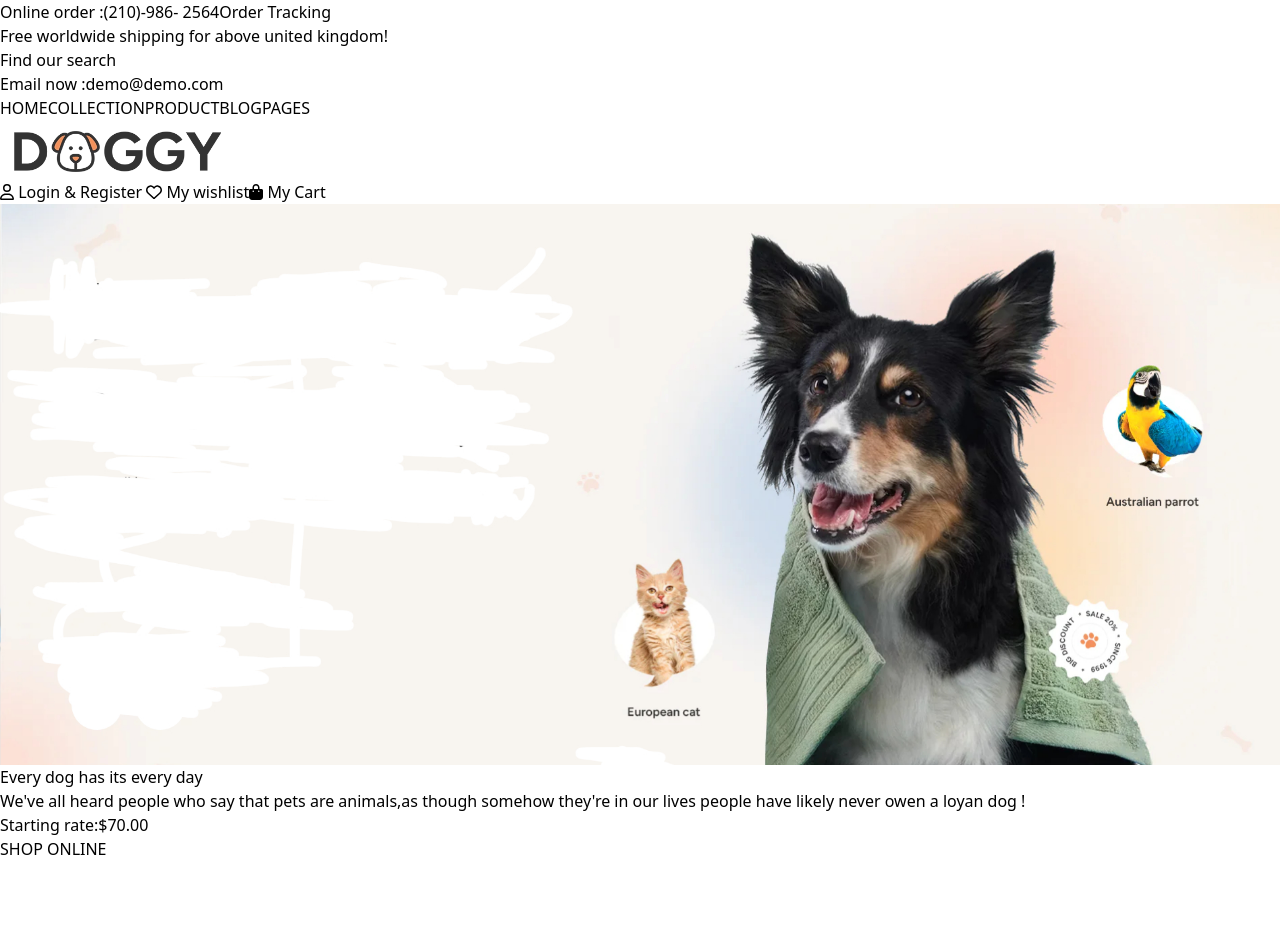
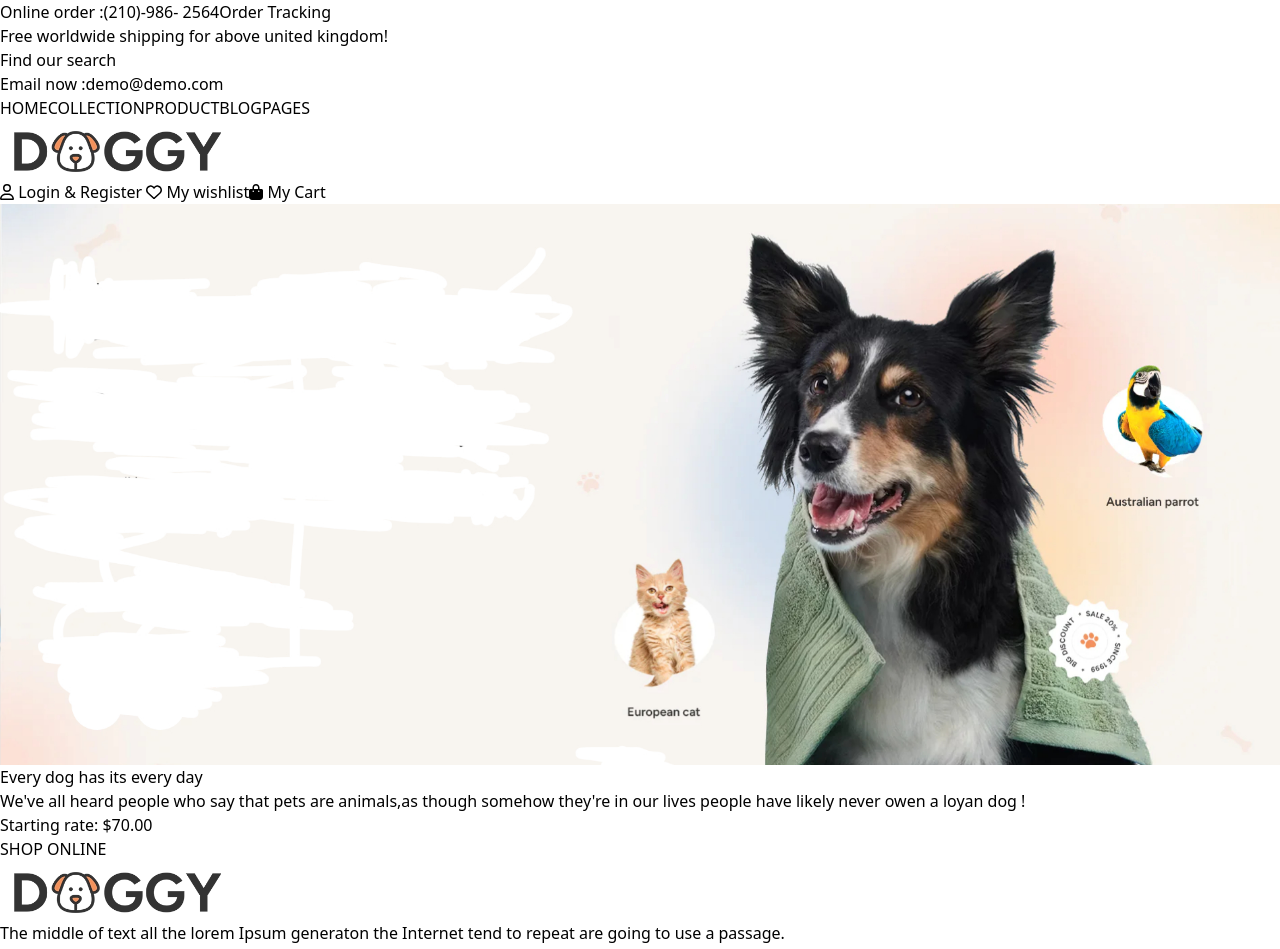
Before and after one commit to samrityy/ecommerce, a Vue app: page /dashboard in a window 1280 px wide. Shown: the top 949 px of the page. Before the commit the page ends 861 px from the top, so only its background shows below. Built offline with nearby package versions, Linux system fonts and the light colour scheme.

Commit message:
feat: pagefooter to dashboard

```diff
--- a/src/pages/DashboardPage.vue
+++ b/src/pages/DashboardPage.vue
@@ -5,13 +5,16 @@
     <div class="absolute top-28 right-8 bottom-2 left-6 flex flex-col m-20 w-1/2 ">
       <h1 class="text-6xl font-bold text-black mb-6 w-1/2">Every dog has its every day</h1>
       <p class="text-lg text-black mb-4 w-1/2">We've all heard people who say that pets are animals,as though somehow they're in our lives people have likely never owen a loyan dog !</p>
-      <p class="text-xl my-5">Starting rate:$70.00</p>
+      <p class="text-xl my-5 font-bold">Starting rate:
+        <span class="text-custom-orange">$70.00</span></p>
       <button class="bg-custom-orange hover:bg-blue-700 text-white font-bold py-2 px-4 w-48 h-16  rounded-lg">
         SHOP ONLINE
       </button>
       </div>
       </div>
+      <PageFooter/>
 </template>
 <script setup>
 import PageHeader from '@/components/PageHeader.vue';
+import PageFooter from '@/components/PageFooter.vue';
 </script>
```
